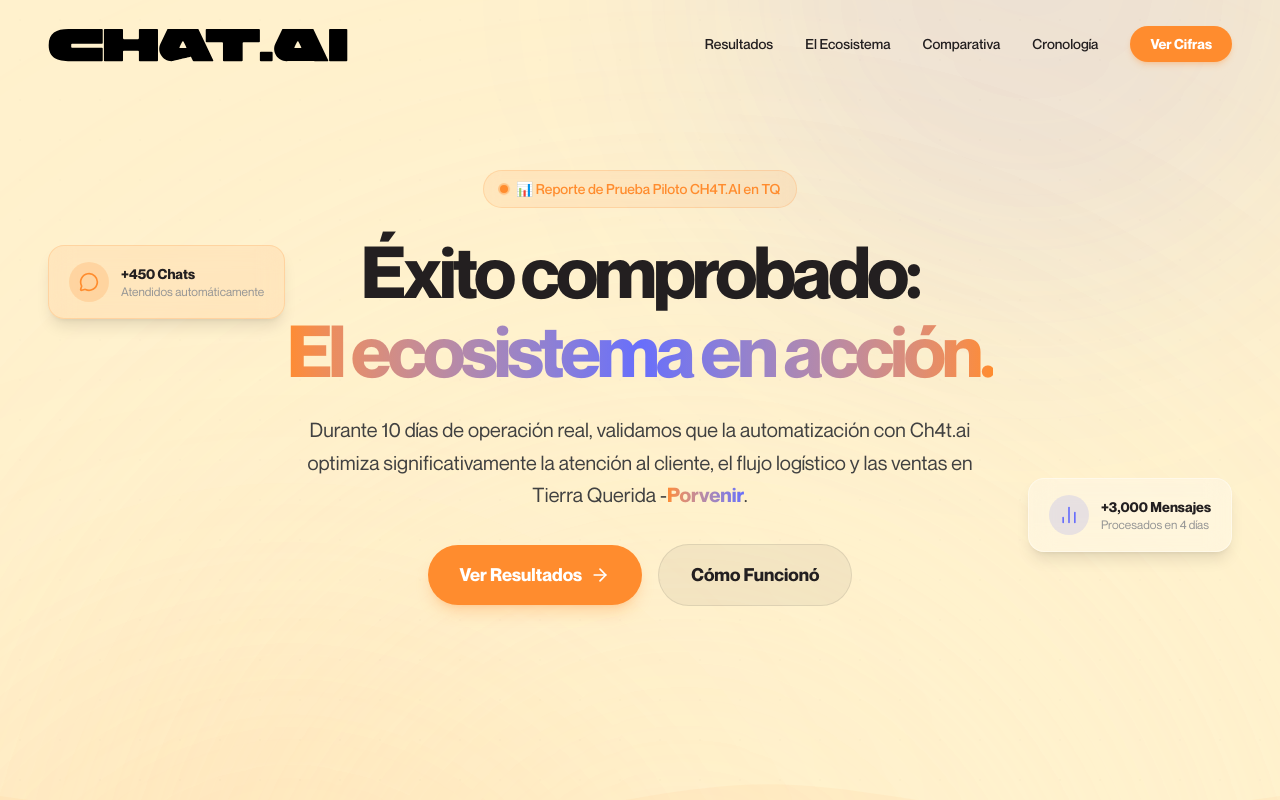
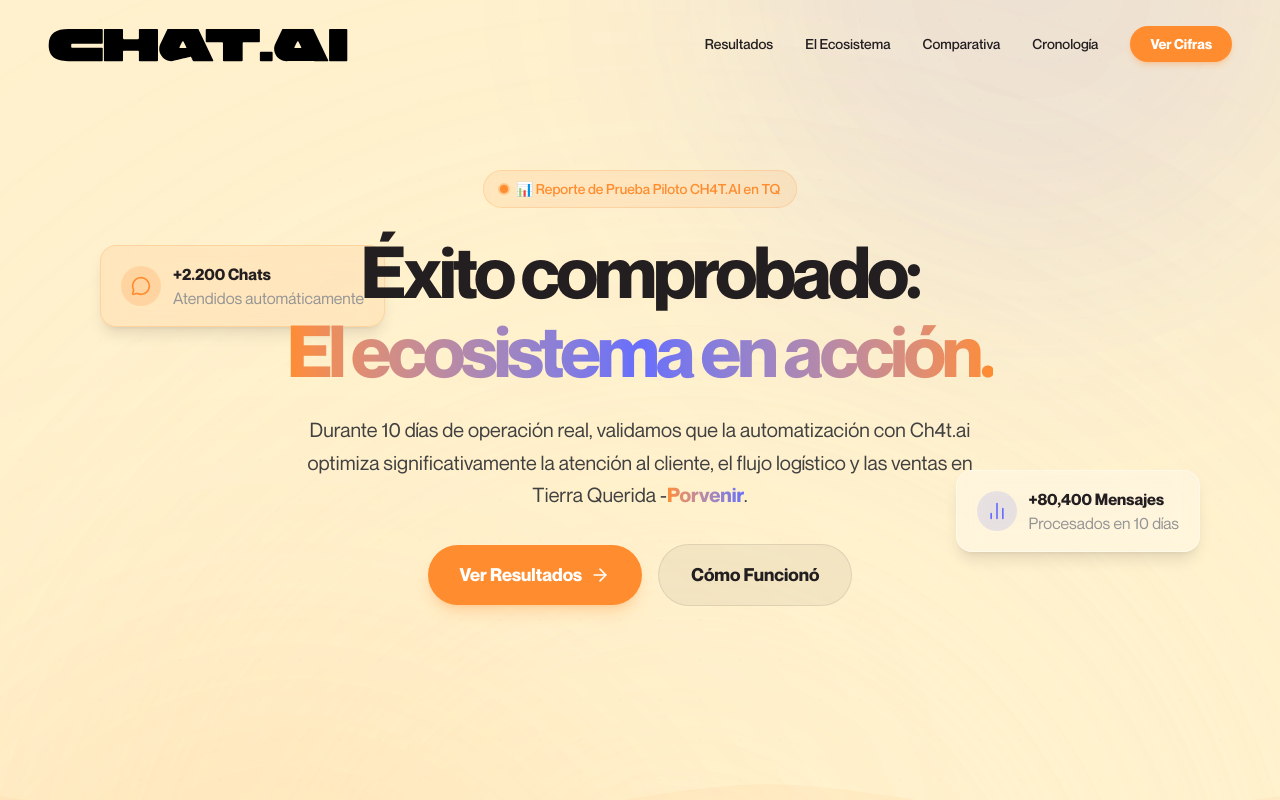
Before and after one commit to ZaPi207/Ch4t.ai-Landing-TQReport, a Next.js app: page / in a window 1280 px wide. Shown: the top 800 px of the page. Built offline with nearby package versions, Linux system fonts and the light colour scheme.

Commit message:
Feat: Mejora del hero

```diff
--- a/src/components/Hero.tsx
+++ b/src/components/Hero.tsx
@@ -112,14 +112,14 @@
       <motion.div
         animate={{ y: mousePosition.y * 3, x: mousePosition.x * 3 }}
         transition={{ type: "spring", stiffness: 30 }}
-        className="hidden lg:flex absolute top-1/3 left-12 glass-mandarine px-5 py-4 rounded-2xl items-center gap-3"
+        className="hidden lg:flex absolute top-1/3 left-25 glass-mandarine px-5 py-4 rounded-2xl items-center gap-3"
       >
         <div className="p-2.5 bg-primary/20 rounded-full">
           <MessageCircle className="w-5 h-5 text-primary" />
         </div>
         <div className="text-left">
-          <p className="text-sm font-bold text-foreground">+450 Chats</p>
-          <p className="text-xs text-muted-foreground">
+          <p className="text-m font-bold text-foreground">+2.200 Chats</p>
+          <p className="text-s text-muted-foreground">
             Atendidos automáticamente
           </p>
         </div>
@@ -129,14 +129,14 @@
       <motion.div
         animate={{ y: mousePosition.y * -2, x: mousePosition.x * -2 }}
         transition={{ type: "spring", stiffness: 40 }}
-        className="hidden lg:flex absolute bottom-1/4 right-12 glass px-5 py-4 rounded-2xl items-center gap-3"
+        className="hidden lg:flex absolute bottom-1/4 right-20 glass px-5 py-4 rounded-2xl items-center gap-3"
       >
         <div className="p-2.5 bg-secondary/15 rounded-full">
           <BarChart2 className="w-5 h-5 text-secondary" />
         </div>
         <div className="text-left">
-          <p className="text-sm font-bold text-foreground">+3,000 Mensajes</p>
-          <p className="text-xs text-muted-foreground">Procesados en 4 días</p>
+          <p className="text-m font-bold text-foreground">+80,400 Mensajes</p>
+          <p className="text-s text-muted-foreground">Procesados en 10 días</p>
         </div>
       </motion.div>
     </section>
```
